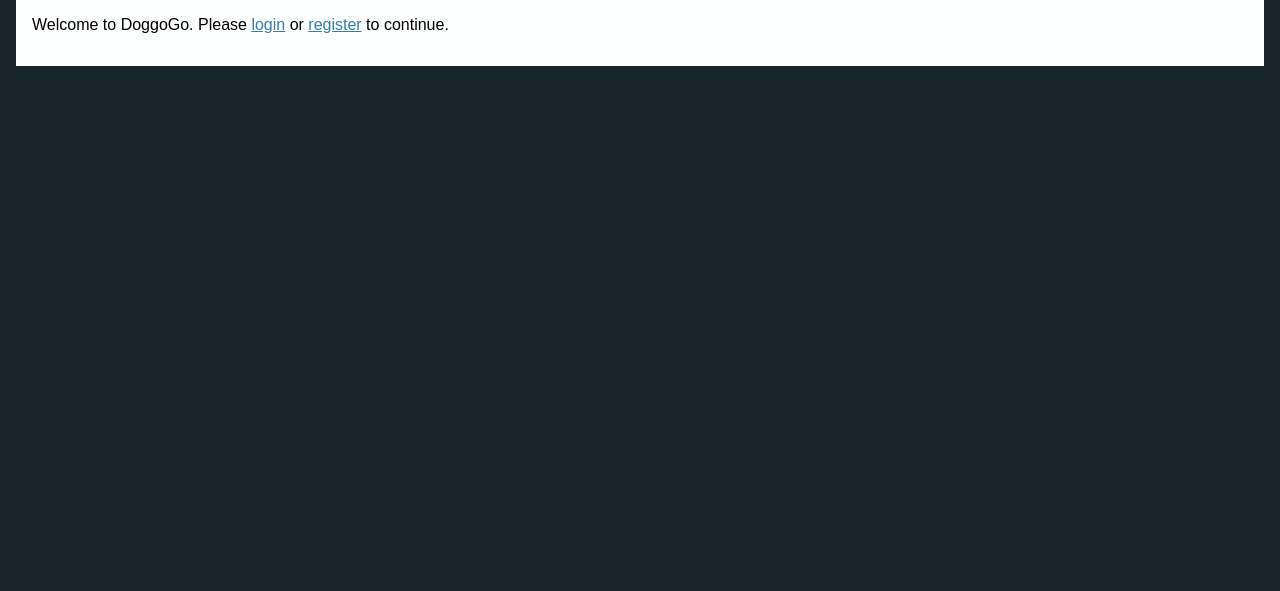
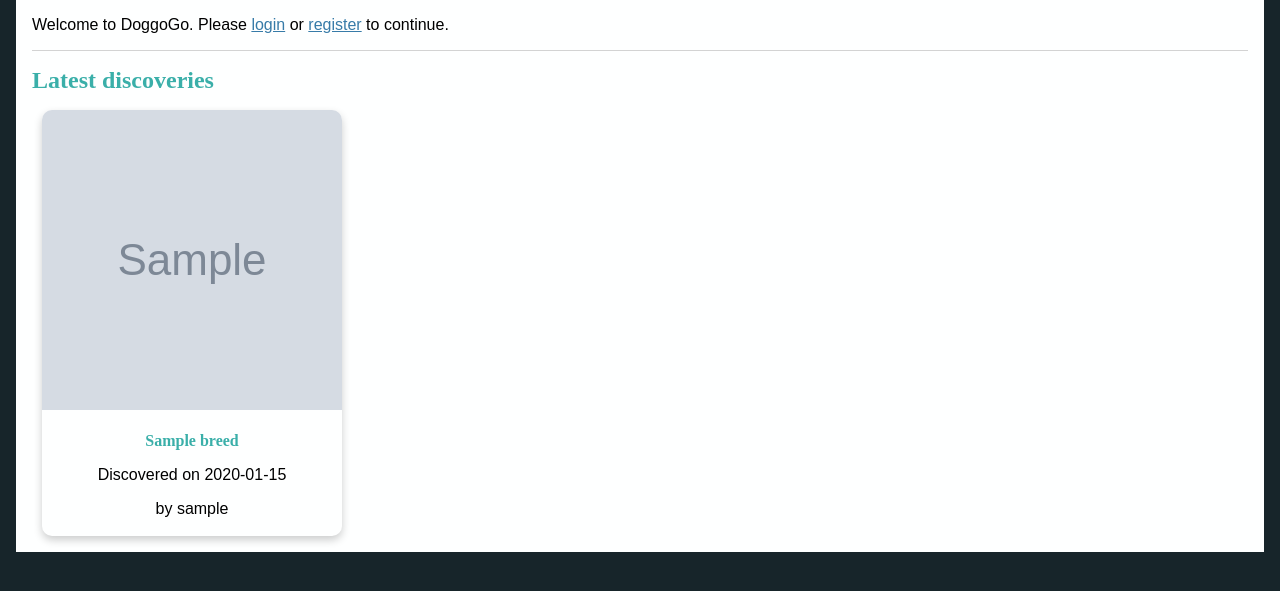
Before and after one commit to alexandruCarp/DoggoGo, a Flask app: template templates/home.html in a window 1280 px wide. Shown: the part 99-690 px from the top of the page. Run offline with Flask 2, Linux system fonts and the light colour scheme; the template is opened without the code that fills it: most values are stand-ins (such as "Sample title", 1, 10 or a date in 2020); grey boxes marked "Sample" are stand-in pictures.

Commit message:
time of upload + latest discoveries feature

```diff
--- a/schema.sql
+++ b/schema.sql
@@ -5,7 +5,7 @@ CREATE TABLE dog (
     id INTEGER PRIMARY KEY AUTOINCREMENT,
     breed TEXT NOT NULL,
     photo_path TEXT NOT NULL,
-    discovered TIMESTAMP NOT NULL DEFAULT CURRENT_TIMESTAMP,
+    discovered TIMESTAMP NOT NULL DEFAULT (datetime('now', 'localtime')),
     user_id INTEGER NOT NULL,
     FOREIGN KEY (user_id) REFERENCES user (id)
 
--- a/static/style.css
+++ b/static/style.css
@@ -134,3 +134,36 @@ html {
     align-self: start;
     min-width: 10em;
   }
+
+  .row {
+    display: grid;
+    grid-template-columns: 1fr 1fr 1fr;
+    column-gap: 10px;
+  }
+
+  .column {
+    padding: 0 10px;
+  }
+  .card {
+    /* Add shadows to create the "card" effect */
+    width: fit-content;
+    box-shadow: 0 4px 8px 0 rgba(0,0,0,0.2);
+    transition: 0.3s;
+    float: none;
+    text-align: center;
+    border-radius: 10px;
+  }
+
+  .card img {
+    border-radius: 10px 10px 0 0;
+  }
+
+  /* On mouse-over, add a deeper shadow */
+  .card:hover {
+    box-shadow: 0 8px 16px 0 #17252A;
+  }
+
+  /* Add some padding inside the card container */
+  .container {
+    padding: 2px 16px;
+  }
--- a/templates/home.html
+++ b/templates/home.html
@@ -14,4 +14,22 @@
     <p>Welcome to DoggoGo. Please <a href="{{ url_for('login.login') }}">login</a>
          or <a href="{{ url_for('register.register') }}">register</a> to continue.</p>
     {% endif %}
+    {% if discoveries %}
+    <hr>
+    <h1>Latest discoveries</h1>
+    <div class="row">
+      {% for disc in discoveries %}
+        <div class="column">
+          <div class="card">
+            <img src="{{url_for('static', filename='images/' + disc['photo_path'])}}" alt="DOG" width="300" height="300">
+            <div class="container">
+              <h4><b>{{disc['breed']}}</b></h4>
+              <p>Discovered on {{ disc['discovered'].strftime('%y-%b-%d, %H:%M') }}</p>
+              <p>by {{users[disc['user_id']]['username']}}</p>
+            </div>
+          </div>
+        </div>
+      {% endfor %}
+    </div>
+    {% endif %}
 {% endblock %}
--- a/templates/mydogs.html
+++ b/templates/mydogs.html
@@ -14,7 +14,7 @@
             <header>
                 <div>
                     <h1>{{ dog['breed'] }}</h1>
-                    <div>Discovered on {{ dog['discovered'].strftime('%Y-%m-%d') }}</div>
+                    <div>Discovered on {{ dog['discovered'].strftime('%y-%b-%d, %H:%M') }}</div>
                 </div>
             </header>
             <img src="{{url_for('static', filename='images/' + dog['photo_path'])}}" alt="DOGIMAGE" width="300" height="300">
```
Also changed, not shown: home.py (+19 -1 lines).
